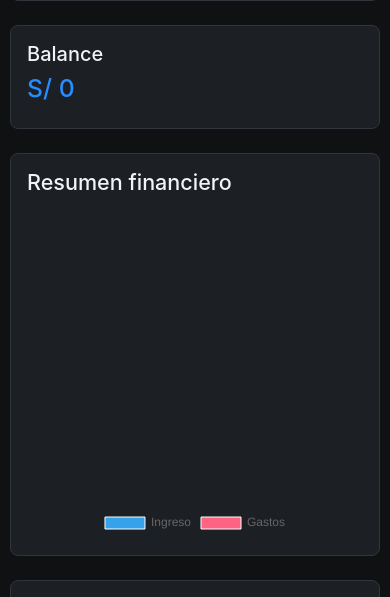
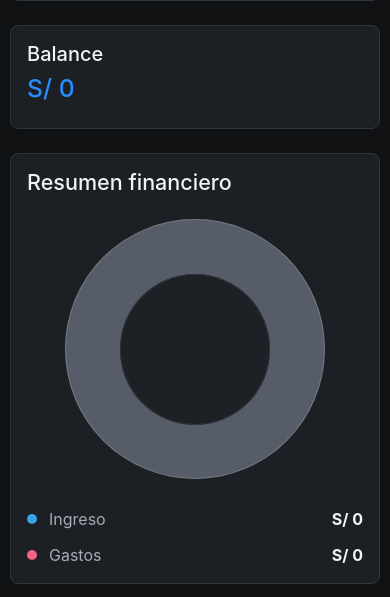
Before and after one commit to victorflorest/FinHub, a Django app: page /dashboard/ in a window 390 px wide. Shown: the part 619-1216 px from the top of the page. Run offline with Django 5.2, Linux system fonts and the light colour scheme; the visitor is signed in with stand-in values (Sample User, id 1); data comes from the database, SQL or seed files in the repository; data that the repository does not hold is empty.

Commit message:
Cambios Dashboard grafico

```diff
--- a/finances/views.py
+++ b/finances/views.py
@@ -231,6 +231,14 @@ def dashboard(request):
     )['total'] or 0
 
     balance = income_total - expense_total
+    chart_total = income_total + expense_total
+
+    if chart_total:
+        income_degrees = round(float(income_total / chart_total * 360), 2)
+        expense_degrees = 360 - income_degrees
+    else:
+        income_degrees = 0
+        expense_degrees = 0
 
     recent_transactions = list(Transaction.objects.filter(
         user=request.user
@@ -254,6 +262,9 @@ def dashboard(request):
         'recent_transactions': recent_transactions,
         'income_chart': float(income_total),
         'expense_chart': float(expense_total),
+        'income_degrees': income_degrees,
+        'expense_degrees': expense_degrees,
+        'has_chart_data': chart_total > 0,
         'accounts': accounts,
     }
 
--- a/static/css/styles.css
+++ b/static/css/styles.css
@@ -687,8 +687,68 @@ body[data-theme="light"] .btn-outline-light {
     background: var(--app-panel-strong);
 }
 
-canvas {
-    max-height: 320px;
+.finance-chart-wrap {
+    display: grid;
+    grid-template-columns: minmax(180px, 260px) minmax(0, 1fr);
+    gap: 28px;
+    align-items: center;
+}
+
+.finance-donut {
+    width: min(260px, 70vw);
+    aspect-ratio: 1;
+    border-radius: 50%;
+    background:
+        conic-gradient(
+            #39a3e6 0deg var(--income-degrees),
+            #f45f86 var(--income-degrees) 360deg
+        );
+    display: grid;
+    place-items: center;
+    box-shadow: inset 0 0 0 1px rgba(255, 255, 255, 0.18);
+}
+
+.finance-donut.is-empty {
+    background: conic-gradient(#565d68 0deg 360deg);
+}
+
+.finance-donut-hole {
+    width: 58%;
+    aspect-ratio: 1;
+    border-radius: 50%;
+    background: var(--app-panel);
+    box-shadow: inset 0 0 0 1px var(--app-border);
+}
+
+.finance-legend {
+    display: grid;
+    gap: 12px;
+}
+
+.finance-legend-item {
+    display: grid;
+    grid-template-columns: 12px minmax(0, 1fr) auto;
+    gap: 10px;
+    align-items: center;
+    color: var(--app-muted);
+}
+
+.finance-legend-dot {
+    width: 10px;
+    height: 10px;
+    border-radius: 50%;
+}
+
+.finance-legend-dot.income {
+    background: #39a3e6;
+}
+
+.finance-legend-dot.expense {
+    background: #f45f86;
+}
+
+.finance-legend-item strong {
+    color: var(--app-text);
 }
 
 @media (max-width: 991.98px) {
@@ -793,4 +853,13 @@ canvas {
         min-width: 96px;
         min-height: 182px;
     }
+
+    .finance-chart-wrap {
+        grid-template-columns: 1fr;
+        justify-items: center;
+    }
+
+    .finance-legend {
+        width: 100%;
+    }
 }
--- a/templates/base.html
+++ b/templates/base.html
@@ -14,7 +14,7 @@
     <link rel="stylesheet" href="https://cdn.jsdelivr.net/npm/bootstrap-icons@1.11.3/font/bootstrap-icons.min.css">
 
     <!-- Custom CSS -->
-    <link rel="stylesheet" href="{% static 'css/styles.css' %}?v=20260531-navbar-toggle-1">
+    <link rel="stylesheet" href="{% static 'css/styles.css' %}?v=20260601-native-chart-1">
 </head>
 <body data-theme="{{ ui_theme }}">
 
@@ -27,6 +27,6 @@
     </main>
 
     <script src="https://cdn.jsdelivr.net/npm/bootstrap@5.3.3/dist/js/bootstrap.bundle.min.js"></script>
-    <script src="{% static 'js/app.js' %}?v=20260531-navbar-toggle-1"></script>
+    <script src="{% static 'js/app.js' %}?v=20260601-native-chart-1"></script>
 </body>
 </html>
--- a/templates/finances/dashboard.html
+++ b/templates/finances/dashboard.html
@@ -181,7 +181,33 @@
             {{ t.financial_overview }}
         </h4>
 
-        <canvas id="financeChart"></canvas>
+        <div class="finance-chart-wrap">
+
+            <div
+                class="finance-donut {% if not has_chart_data %}is-empty{% endif %}"
+                style="--income-degrees: {{ income_degrees }}deg;"
+                aria-label="{{ t.financial_overview }}"
+            >
+                <div class="finance-donut-hole"></div>
+            </div>
+
+            <div class="finance-legend">
+
+                <div class="finance-legend-item">
+                    <span class="finance-legend-dot income"></span>
+                    <span>{{ t.income }}</span>
+                    <strong>S/ {{ income_total }}</strong>
+                </div>
+
+                <div class="finance-legend-item">
+                    <span class="finance-legend-dot expense"></span>
+                    <span>{{ t.expenses }}</span>
+                    <strong>S/ {{ expense_total }}</strong>
+                </div>
+
+            </div>
+
+        </div>
 
     </div>
 
@@ -259,54 +285,6 @@
 
 </div>
 
-<!-- CHART JS -->
-
-
-<script src="https://cdn.jsdelivr.net/npm/chart.js"></script>
-
-<script>
-
-    const ctx = document.getElementById('financeChart');
-
-    new Chart(ctx, {
-
-        type: 'doughnut',
-
-        data: {
-
-            labels: [
-                '{{ t.income }}',
-                '{{ t.expenses }}'
-            ],
-
-            datasets: [{
-
-                label: '{{ t.financial_overview }}',
-
-                data: [
-                    Number("{{ income_chart }}"),
-                    Number("{{ expense_chart }}")
-                ],
-
-                borderWidth: 1
-            }]
-        },
-
-        options: {
-
-            responsive: true,
-
-            plugins: {
-
-                legend: {
-                    position: 'bottom',
-                }
-            }
-        }
-    });
-
-</script>
-
 <script>
     const accountsSlider = document.getElementById('accountsSlider');
     const sliderControls = document.querySelectorAll('[data-slider-direction]');
```
